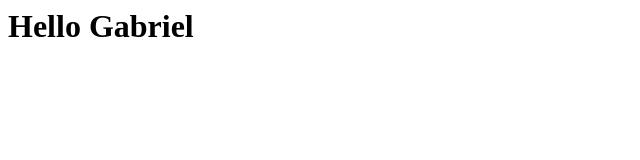
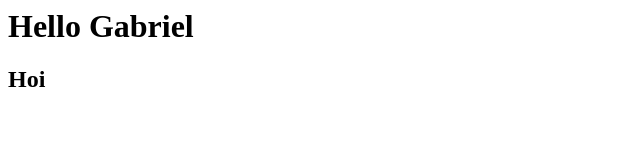
Before and after one commit to Aljosja84/githubTut, a plain HTML site: page index.html in a window 1280 px wide. Shown: the full height of the page, 0-640 px from the left. Drawn offline with Linux system fonts and the light colour scheme.

Commit message:
added a reply

```diff
--- a/index.html
+++ b/index.html
@@ -1 +1,2 @@
 <h1>Hello Gabriel </h1>
+<h2>Hoi</h2>
```
